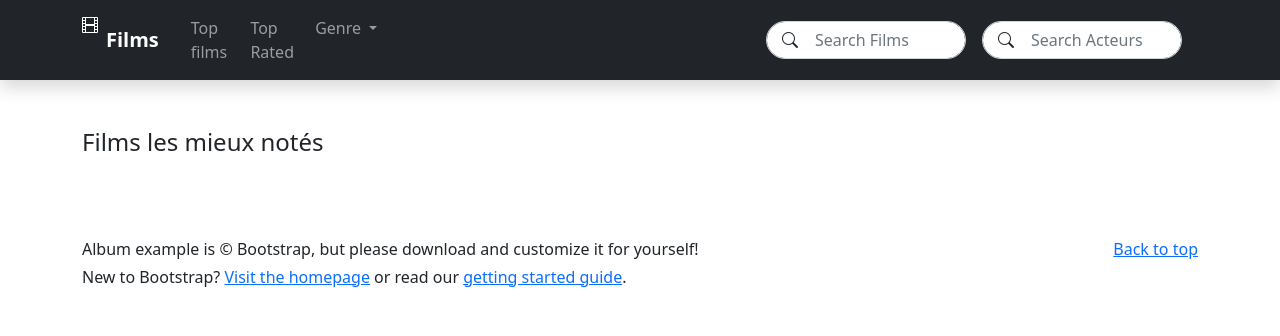
After one commit to briantoalexandre/Projet_TMDB_Python, a Django app: template myapp/templates/pages/genreMovies.html in a window 1280 px wide. The commit adds this page. Shown: the top 336 px of the page. Run offline with Django 5.2, Linux system fonts and the light colour scheme; the template is opened without the code that fills it, so the values that code supplies are empty; some libraries are stand-ins or nearby versions.

Commit message:
movies by genre done

```diff
--- /dev/null
+++ b/myapp/templates/pages/genreMovies.html
@@ -0,0 +1,26 @@
+{% include 'pages/header.html' %}
+
+<div class="album py-5 bg-body-tertiary">
+  <div class="container">
+       <h4>Films les mieux notés </h4>
+     <div class="row row-cols-1 row-cols-sm-2 row-cols-md-4 g-4">
+     {% for movie in movies %}
+        <div class="d-flex align-items-stretchl">
+          <div class="card shadow-sm ">
+            <img src="https://image.tmdb.org/t/p/w780/{{ movie.poster_path }}" >
+            <div class="card-body lh-sm d-flex flex-column">
+              <p class=" lh-sm">
+                <strong>"{{ movie.title }}"</strong>
+              </p>
+             <button type="button" class="btn btn-primary mt-auto" onclick="location.href='movieDetail.php?movieId=<?=$movie['id']?>'">View</button>
+
+            </div>
+          </div>
+        </div>
+        {% endfor %}
+    </div>
+  </div>
+</div>
+
+
+{% include 'pages/footer.html' %}
--- a/myapp/templates/pages/header.html
+++ b/myapp/templates/pages/header.html
@@ -10,7 +10,7 @@
     <link rel="stylesheet" href="https://cdn.jsdelivr.net/npm/bootstrap-icons@1.5.0/font/bootstrap-icons.css">
     <title>Movies</title>
 
-  <style>♠
+  <style>
     .form-outline i {
     position: absolute;
     top: 50%;
@@ -24,7 +24,7 @@
 
   <nav class="navbar fixed navbar-expand-md navbar-dark text-withe bg-dark shadow py-2">
     <div class="container">
-    <a href="popular.php" class="navbar-brand d-flex align-items-left ">
+    <a href="popular" class="navbar-brand d-flex align-items-left ">
     <svg xmlns="http://www.w3.org/2000/svg" width="16" height="16" fill="currentColor" class="bi bi-film" viewBox="0 0 16 16">
   <path d="M0 1a1 1 0 0 1 1-1h14a1 1 0 0 1 1 1v14a1 1 0 0 1-1 1H1a1 1 0 0 1-1-1zm4 0v6h8V1zm8 8H4v6h8zM1 1v2h2V1zm2 3H1v2h2zM1 7v2h2V7zm2 3H1v2h2zm-2 3v2h2v-2zM15 1h-2v2h2zm-2 3v2h2V4zm2 3h-2v2h2zm-2 3v2h2v-2zm2 3h-2v2h2z"/>
 </svg>
@@ -33,31 +33,31 @@
       <div class="navbar-collapse collapse" id="collapsingNavbar3">
         <ul class="navbar-nav justify-content-center">
             <li class="nav-item active">
-              <a class="nav-link" href="popular.php">Top films</a>
+              <a class="nav-link" href="popular">Top films</a>
             </li>
             <li class="nav-item active">
-              <a class="nav-link" href="topRated.php">Top Rated</a>
+              <a class="nav-link" href="topRated">Top Rated</a>
             </li>
             <li class="nav-item dropdown">
                 <a class="nav-link dropdown-toggle" href="#" id="navbarDropdown" role="button" data-bs-toggle="dropdown" aria-expanded="false">
                   Genre
                 </a>
               <ul class="dropdown-menu" aria-labelledby="navbarDropdown">
-                  <li><a class="dropdown-item" href="genreMovies.php?id=878">Science Fiction</a></li>
-                  <li><a class="dropdown-item" href="genreMovies.php?id=37">Western</a></li>
-                  <li><a class="dropdown-item" href="genreMovies.php?id=28">Action</a></li>
-                  <li><a class="dropdown-item" href="genreMovies.php?id=12">Adventure</a></li>
-                  <li><a class="dropdown-item" href="genreMovies.php?id=16">Animation</a></li>
-                  <li><a class="dropdown-item" href="genreMovies.php?id=80">Crime</a></li>
-                  <li><a class="dropdown-item" href="genreMovies.php?id=99">Documentary</a></li>
-                  <li><a class="dropdown-item" href="genreMovies.php?id=18">Drama</a></li>
-                  <li><a class="dropdown-item" href="genreMovies.php?id=10751">Family</a></li>
-                  <li><a class="dropdown-item" href="genreMovies.php?id=14">Fantasy</a></li>
-                  <li><a class="dropdown-item" href="genreMovies.php?id=36">History</a></li>
-                  <li><a class="dropdown-item" href="genreMovies.php?id=27">Horror</a></li>
-                  <li><a class="dropdown-item" href="genreMovies.php?id=10402">Music</a></li>
-                  <li><a class="dropdown-item" href="genreMovies.php?id=53">Thriller</a></li>
-                  <li><a class="dropdown-item" href="genreMovies.php?id=10752">War</a></li>
+                  <li><a class="dropdown-item" href="genreMovies?id=878">Science Fiction</a></li>
+                  <li><a class="dropdown-item" href="genreMovies?id=37">Western</a></li>
+                  <li><a class="dropdown-item" href="genreMovies?id=28">Action</a></li>
+                  <li><a class="dropdown-item" href="genreMovies?id=12">Adventure</a></li>
+                  <li><a class="dropdown-item" href="genreMovies?id=16">Animation</a></li>
+                  <li><a class="dropdown-item" href="genreMovies?id=80">Crime</a></li>
+                  <li><a class="dropdown-item" href="genreMovies?id=99">Documentary</a></li>
+                  <li><a class="dropdown-item" href="genreMovies?id=18">Drama</a></li>
+                  <li><a class="dropdown-item" href="genreMovies?id=10751">Family</a></li>
+                  <li><a class="dropdown-item" href="genreMovies?id=14">Fantasy</a></li>
+                  <li><a class="dropdown-item" href="genreMovies?id=36">History</a></li>
+                  <li><a class="dropdown-item" href="genreMovies?id=27">Horror</a></li>
+                  <li><a class="dropdown-item" href="genreMovies?id=10402">Music</a></li>
+                  <li><a class="dropdown-item" href="genreMovies?id=53">Thriller</a></li>
+                  <li><a class="dropdown-item" href="genreMovies?id=10752">War</a></li>
               </ul>
             </li>
           </ul>
@@ -80,4 +80,4 @@
       </div>
     </div>
   </nav>
-<main>
+<main/>
--- a/myapp/urls.py
+++ b/myapp/urls.py
@@ -5,4 +5,5 @@ urlpatterns = [
         path('', views.popular, name='popular'),
         path('popular', views.popular, name='popular'),
         path('topRated', views.topRated, name='topRated'),
+        path('genreMovies', views.byGenre, name='genreMovies'),
 ]
```
Also changed, not shown: myapp/views.py (+12 -0 lines).
